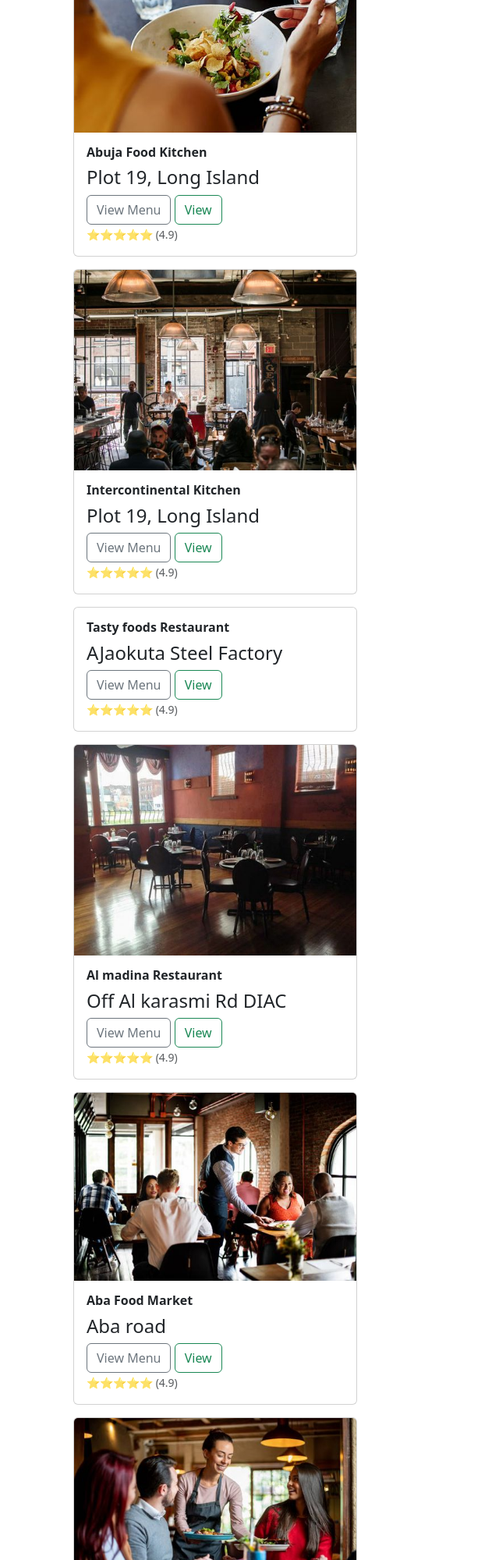
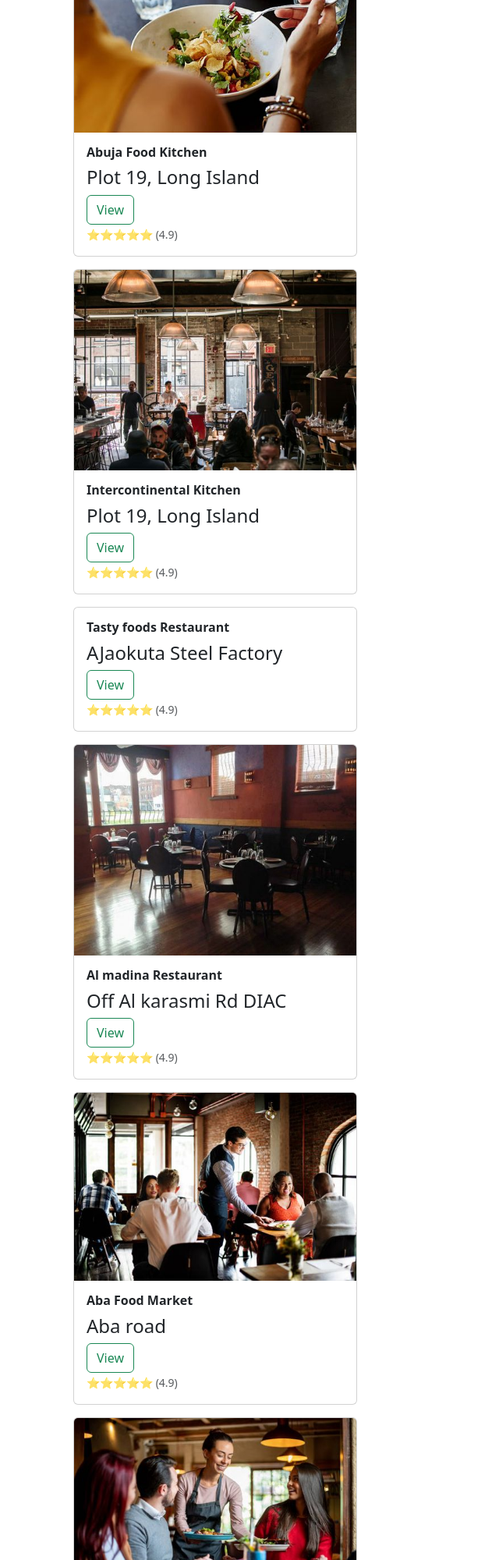
Before and after one commit to Abdulkhafid001/my_restaurant_saas, a Django app: page /myrestaurants/ in a window 1280 px wide. Shown: the part 648-2648 px from the top of the page at 78% size, without its empty margins (0-640 px from the left). Run offline with Django 5.2, Linux system fonts and the light colour scheme; data comes from the database, SQL or seed files in the repository.

Commit message:
making changes to the restaurant_list page

```diff
--- a/django_modules/naija_kitchen/templates/restaurant_list.html
+++ b/django_modules/naija_kitchen/templates/restaurant_list.html
@@ -46,9 +46,8 @@
                                 <div class="card-body text-start">
                                     <h6><strong>{{restaurant.restaurant_name}}</strong></h6>
                                     <h4>{{restaurant.restaurant_address}}</h4>
-                                    <button data-product="{{restaurant.id}}" data-action="add"
-                                        class="btn btn-outline-secondary add-btn update-cart">View Menu</button>
-                                    <a class="btn btn-outline-success" href="#">View</a>
+
+                                    <a class="btn btn-outline-success" href="/restaurant/{{restaurant.id}}/">View</a>
                                     <p class="card-text"><small class="text-muted">⭐⭐⭐⭐⭐ (4.9)</small></p>
 
                                 </div>
```
